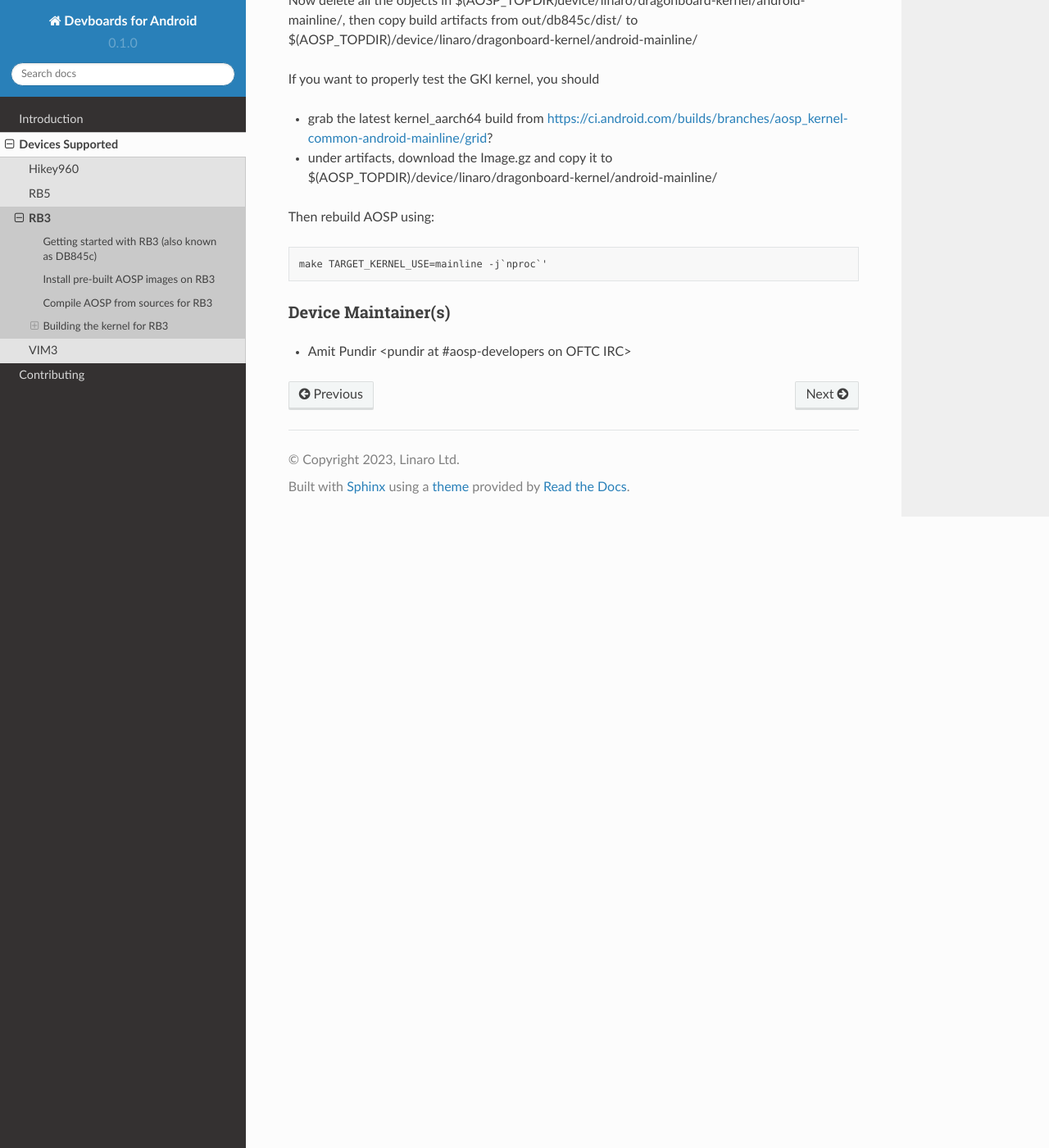
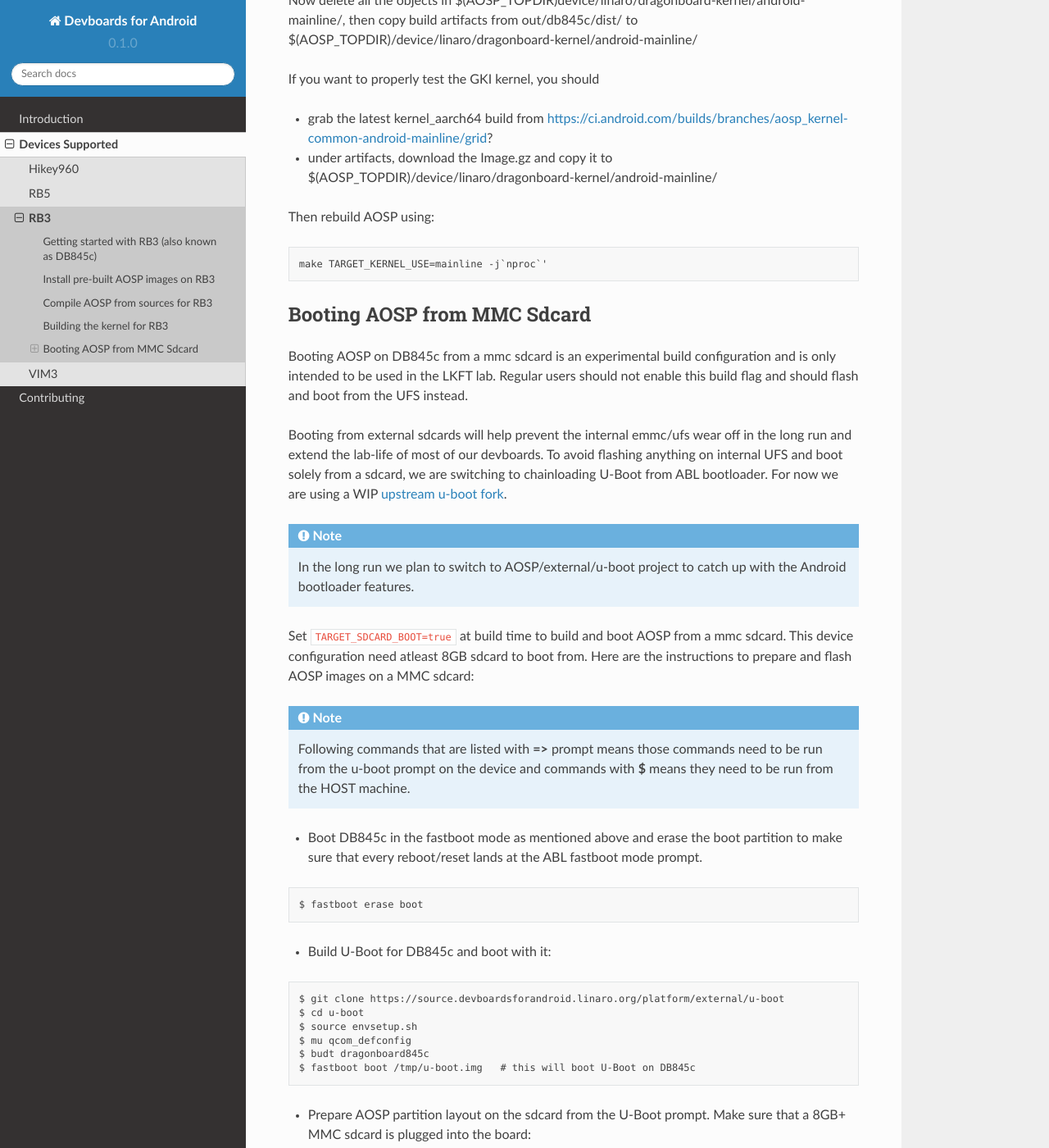
Before and after one commit to sumitsemwal/devboardsforandroid, a Sphinx documentation site: the page built from docs/devices/rb3.rst, in a window 1280 px wide and 1400 px high, scrolled down 1888 px. Shown: the whole window at 82% size. Built offline with Sphinx 7.4.7 and the Read the Docs theme 2.0.0, drawn with Linux system fonts in a browser that asks for light colours; some of the changed text lies outside the part shown.

Commit message:
rb3.rst: Add instructions to prepare and boot from an external MMC sdcard
Change-Id: I11e70e307322855e2598f4ece8827eb1fbc26391
Signed-off-by: Amit Pundir <amit.pundir@linaro.org>
Signed-off-by: Sumit Semwal <sumit.semwal@linaro.org>
   [sumits: updated usage of .. note::]

```diff
--- a/docs/devices/rb3.rst
+++ b/docs/devices/rb3.rst
@@ -121,6 +121,81 @@ Then rebuild AOSP using:
    make TARGET_KERNEL_USE=mainline -j`nproc`'
 
 
+Booting AOSP from MMC Sdcard
+----------------------------
+
+Booting AOSP on DB845c from a mmc sdcard is an experimental build configuration
+and is only intended to be used in the LKFT lab. Regular users should not enable
+this build flag and should flash and boot from the UFS instead.
+
+Booting from external sdcards will help prevent the internal emmc/ufs wear off
+in the long run and extend the lab-life of most of our devboards. To avoid
+flashing anything on internal UFS and boot solely from a sdcard, we are
+switching to chainloading U-Boot from ABL bootloader. For now we are using a WIP
+`upstream u-boot fork <https://source.devboardsforandroid.linaro.org/platform/external/u-boot/>`_.
+
+.. note::
+   In the long run we plan to switch to AOSP/external/u-boot project to catch up
+   with the Android bootloader features.
+
+Set ``TARGET_SDCARD_BOOT=true`` at build time to build and boot AOSP from a mmc
+sdcard. This device configuration need atleast 8GB sdcard to boot from. Here are
+the instructions to prepare and flash AOSP images on a MMC sdcard:
+
+.. note::
+   Following commands that are listed with **=>** prompt means those commands need
+   to be run from the u-boot prompt on the device and commands with **$** means
+   they need to be run from the HOST machine.
+
+* Boot DB845c in the fastboot mode as mentioned above and erase the boot
+  partition to make sure that every reboot/reset lands at the ABL fastboot mode
+  prompt.
+
+::
+
+   $ fastboot erase boot
+
+* Build U-Boot for DB845c and boot with it:
+
+::
+
+   $ git clone https://source.devboardsforandroid.linaro.org/platform/external/u-boot
+   $ cd u-boot
+   $ source envsetup.sh
+   $ mu qcom_defconfig
+   $ budt dragonboard845c
+   $ fastboot boot /tmp/u-boot.img   # this will boot U-Boot on DB845c
+
+* Prepare AOSP partition layout on the sdcard from the U-Boot prompt. Make sure
+  that a 8GB+ MMC sdcard is plugged into the board:
+
+::
+
+   => run gpt_mmc_aosp
+   => reset                          # this will reboot in ABL fastboot mode
+   $ fastboot boot /tmp/u-boot.img
+   => run fastboot                   # starting U-Boot's fastboot command
+   $ fastboot erase boot erase boot_init erase vendor_boot erase modemst1 erase modemst2 erase fsg erase fsc erase misc erase metadata erase super erase userdata
+   $ fastboot reboot                 # rebooting in ABL fastboot mode
+   $ fastboot boot /tmp/u-boot.img
+   => run fastboot
+
+* Build AOSP target db845c-userdebug with MMC sdcard support and flash images on
+  the MMC sdcard. Make sure we run U-Boot's fastboot command on the device
+  before running the flash commands:
+
+::
+
+   $ make TARGET_SDCARD_BOOT=true -j`nproc`
+   $ cd out/target/product/db845c
+   $ fastboot flash super ./super.img flash userdata ./userdata.img format:ext4 metadata reboot
+   $ fastboot boot ./boot.img
+
+.. note::
+   We do not flash **boot.img** on the sdcard; instead, we load the boot image from
+   device RAM by running ``fastboot boot boot.img``.
+
+
 Device Maintainer(s)
 ********************
 - Amit Pundir <pundir at #aosp-developers on OFTC IRC>
```
